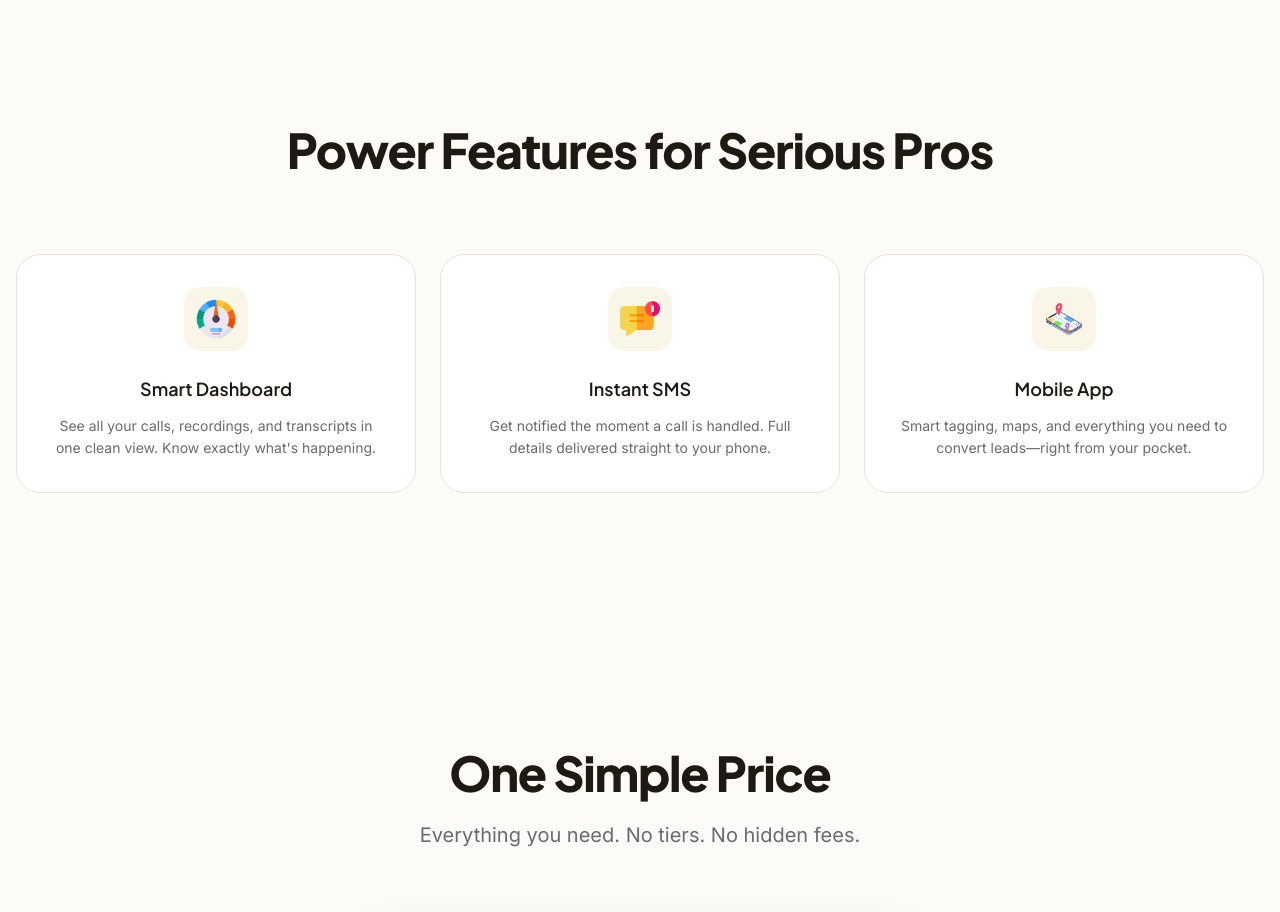
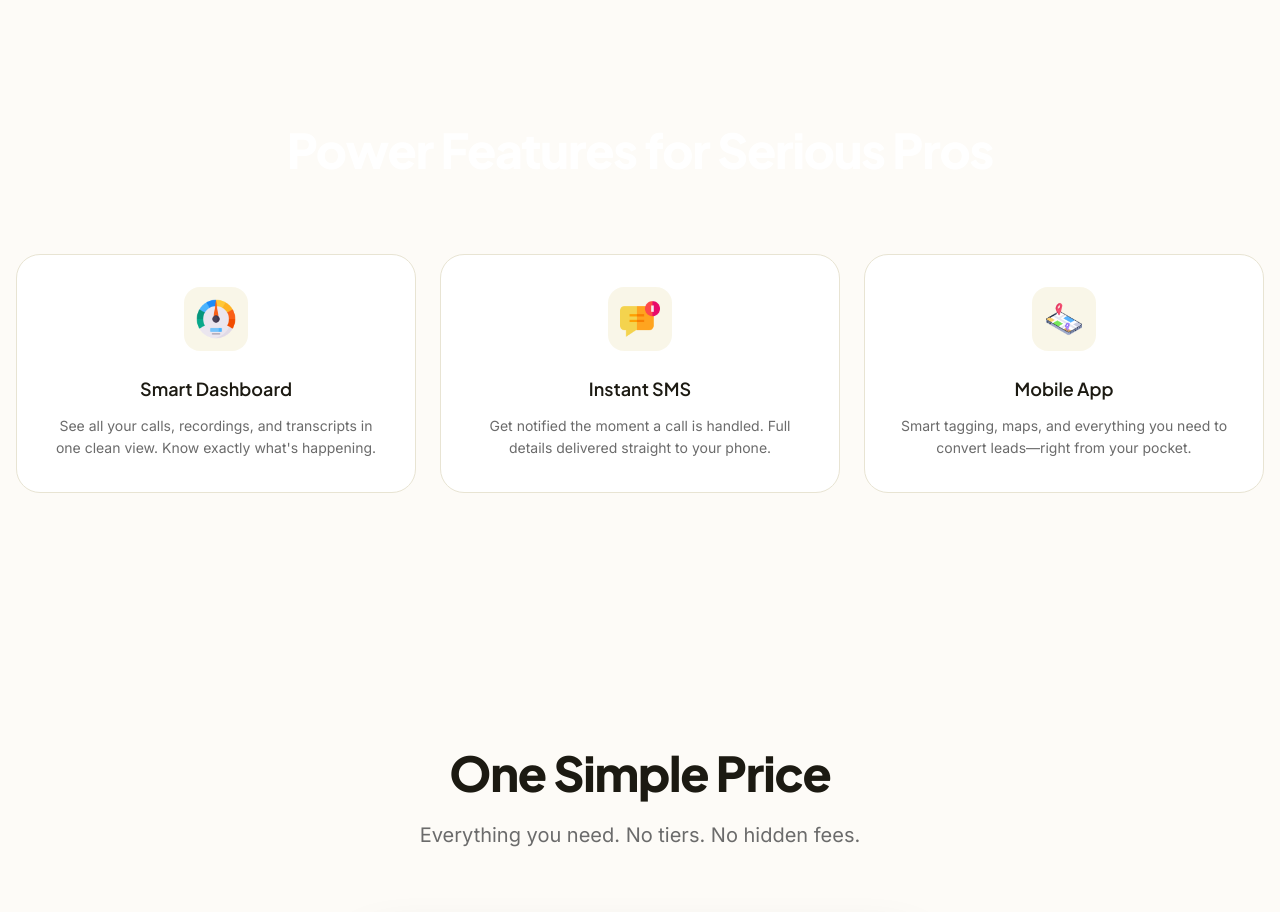
Before and after one commit to rbaset5/calllock-website, a Next.js app: page / in a window 1280 px wide. Shown: the part 4443-5355 px from the top of the page. Built offline with nearby package versions, Linux system fonts and the light colour scheme.

Commit message:
style: change Power Features title color to white

```diff
--- a/src/components/home/features-preview.tsx
+++ b/src/components/home/features-preview.tsx
@@ -26,7 +26,7 @@ export function FeaturesPreview() {
         <section className="py-24 lg:py-32 bg-background-light dark:bg-[#0f0e0c]">
             <div className="container mx-auto px-4">
                 <div className="text-center max-w-3xl mx-auto mb-20">
-                    <h2 className="text-4xl md:text-5xl font-extrabold mb-6 tracking-tight text-foreground">Power Features for Serious Pros</h2>
+                    <h2 className="text-4xl md:text-5xl font-extrabold mb-6 tracking-tight text-white">Power Features for Serious Pros</h2>
                 </div>
 
                 <div className="grid sm:grid-cols-2 lg:grid-cols-3 gap-6">
```
